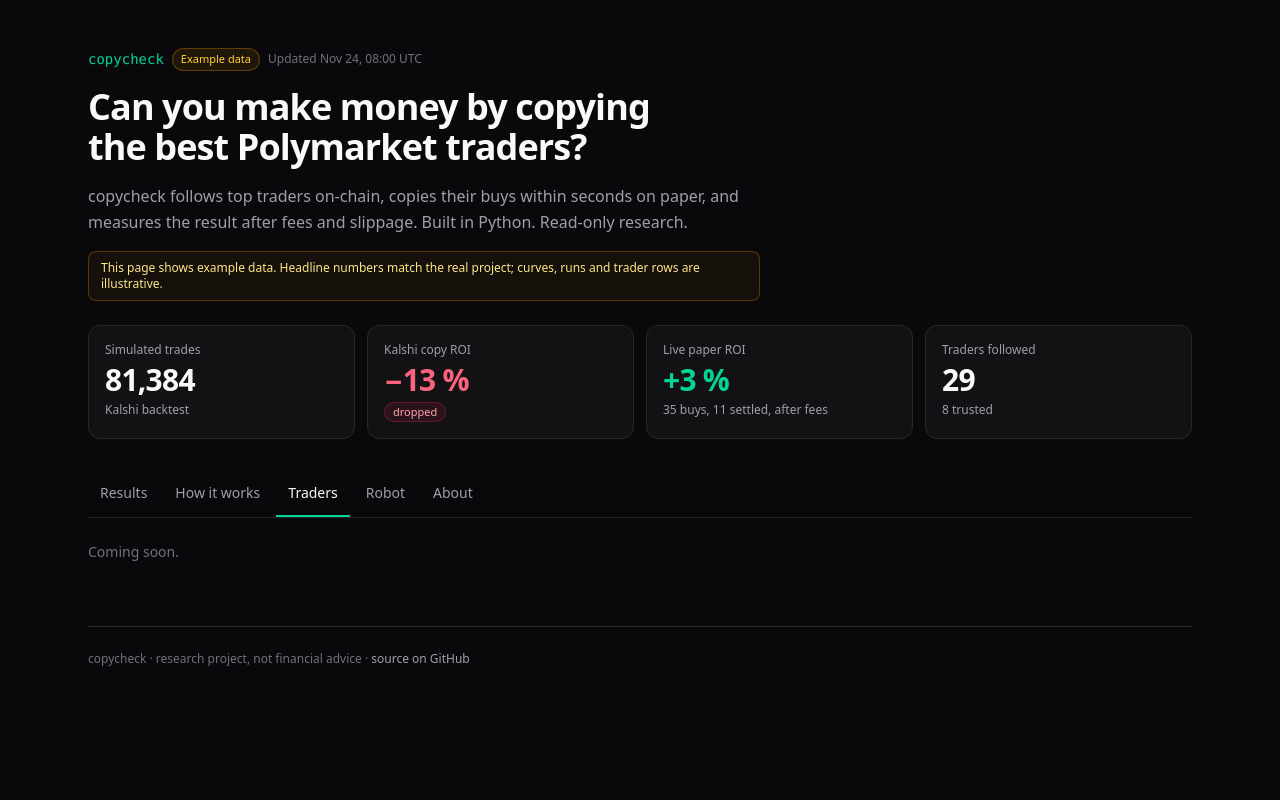
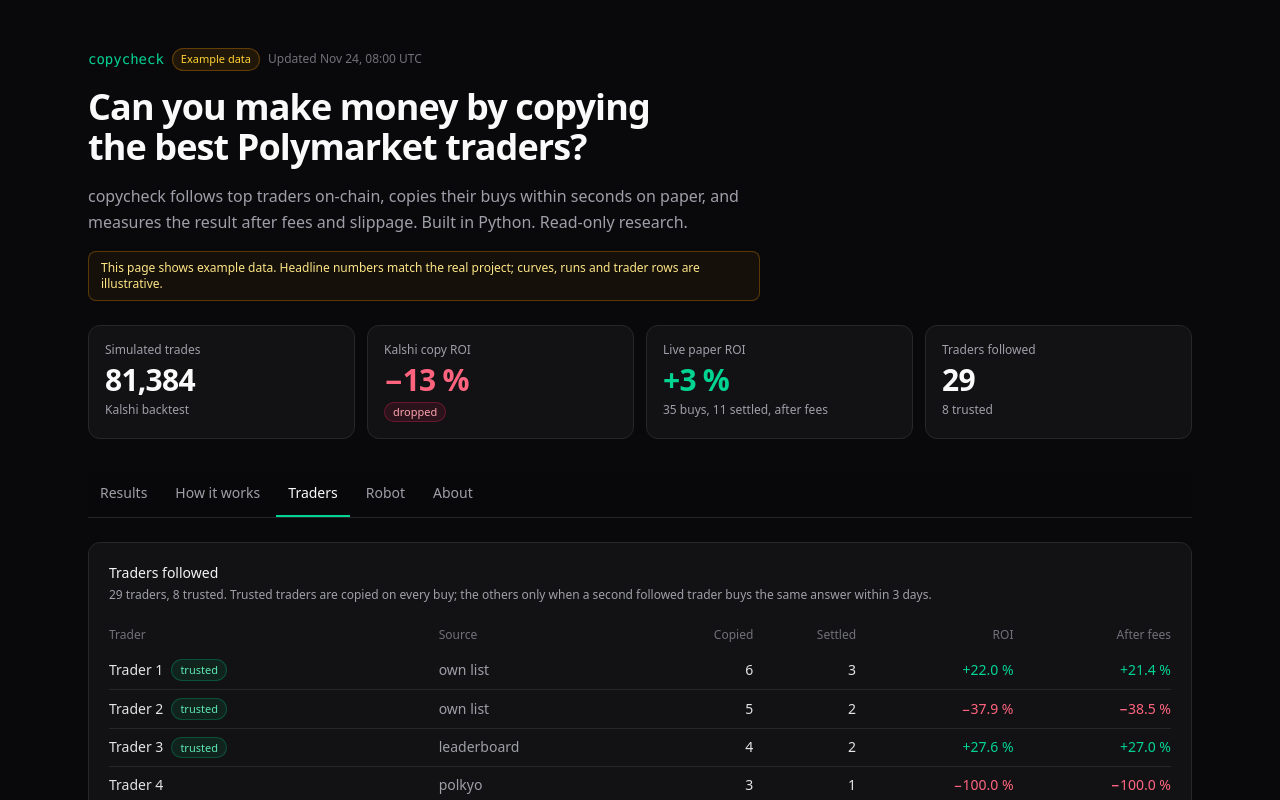
Before and after one commit to robinhel/mimic, a React (Vite) app in the folder dashboard/: page / in a window 1280 px wide. Both pictures are taken after a click on the tab "Traders". Shown: the top 800 px of the page. Built offline with nearby package versions, Linux system fonts and the light colour scheme.

Commit message:
dashboard: Traders section
Amp-Thread-ID: https://ampcode.com/threads/T-01a20da4-5ed9-7499-876b-35a76e0af51e
Co-authored-by: Robin Hellgren <robin.hellgren@digitalstep.se>

```diff
--- a/dashboard/src/App.tsx
+++ b/dashboard/src/App.tsx
@@ -1,5 +1,6 @@
 import { type ReactNode, useState } from "react";
 import HowItWorks from "./components/HowItWorks";
+import Traders from "./components/Traders";
 import Results from "./components/Results";
 import { Badge, Stat } from "./components/ui";
 import { useData } from "./data";
@@ -77,7 +78,8 @@ export default function App() {
       <main className="mt-6">
         {tab === "results" && <Results data={data} />}
         {tab === "how" && <HowItWorks data={data} />}
-        {(tab === "traders" || tab === "robot" || tab === "about") && <p className="text-sm text-zinc-500">Coming soon.</p>}
+        {tab === "traders" && <Traders data={data} />}
+        {(tab === "robot" || tab === "about") && <p className="text-sm text-zinc-500">Coming soon.</p>}
       </main>
     </Shell>
   );
--- /dev/null
+++ b/dashboard/src/components/Traders.tsx
@@ -0,0 +1,68 @@
+import { useState } from "react";
+import { pct, source, tone } from "../format";
+import type { Data } from "../types";
+import { Badge, Card } from "./ui";
+
+export default function Traders({ data }: { data: Data }) {
+  const [all, setAll] = useState(false);
+  const sorted = [...data.traders].sort((a, b) => b.copied - a.copied || b.settled - a.settled);
+  const active = sorted.filter((t) => t.copied > 0);
+  const rows = all ? sorted : active;
+  const trusted = data.traders.filter((t) => t.safe).length;
+
+  return (
+    <div className="grid gap-4">
+      <Card
+        title="Traders followed"
+        sub={`${data.traders.length} traders, ${trusted} trusted. Trusted traders are copied on every buy; the others only when a second followed trader buys the same answer within 3 days.`}
+      >
+        <div className="-mx-4 overflow-x-auto px-4 sm:mx-0 sm:px-0">
+          <table className="w-full text-sm">
+            <thead className="text-left text-xs text-zinc-500">
+              <tr>
+                <th className="py-2 font-normal">Trader</th>
+                <th className="hidden py-2 font-normal sm:table-cell">Source</th>
+                <th className="py-2 text-right font-normal">Copied</th>
+                <th className="hidden py-2 text-right font-normal sm:table-cell">Settled</th>
+                <th className="hidden py-2 text-right font-normal md:table-cell">ROI</th>
+                <th className="py-2 text-right font-normal">After fees</th>
+              </tr>
+            </thead>
+            <tbody className="divide-y divide-zinc-800">
+              {rows.map((t) => (
+                <tr key={t.name}>
+                  <td className="py-2 pr-2">
+                    <div className="flex flex-wrap items-center gap-x-2 gap-y-1">
+                      <span className="text-zinc-200">{t.name}</span>
+                      {t.safe && <Badge tone="green">trusted</Badge>}
+                    </div>
+                    <div className="text-xs text-zinc-500 sm:hidden">
+                      {source(t.source)} · {t.settled} settled
+                    </div>
+                  </td>
+                  <td className="hidden py-2 text-zinc-400 sm:table-cell">{source(t.source)}</td>
+                  <td className="num py-2 text-right">{t.copied}</td>
+                  <td className="num hidden py-2 text-right sm:table-cell">{t.settled}</td>
+                  <td className={`num hidden py-2 text-right md:table-cell ${tone(t.roi_pct)}`}>{pct(t.roi_pct)}</td>
+                  <td className={`num py-2 text-right font-medium ${tone(t.roi_fee_pct)}`}>{pct(t.roi_fee_pct)}</td>
+                </tr>
+              ))}
+            </tbody>
+          </table>
+        </div>
+        {active.length < sorted.length && (
+          <button
+            onClick={() => setAll(!all)}
+            className="mt-4 rounded-lg border border-zinc-700 px-3 py-1.5 text-xs text-zinc-300 hover:border-zinc-500 hover:text-zinc-100"
+          >
+            {all ? "Show only copied traders" : `Show all ${sorted.length} (${sorted.length - active.length} with no copied buys)`}
+          </button>
+        )}
+        <p className="mt-4 text-xs text-zinc-500">
+          Names are public Polymarket names or aliases. No wallet addresses are published. ROI is “—” until a copied buy has settled.
+          With a few settled buys per trader, single results swing a lot.
+        </p>
+      </Card>
+    </div>
+  );
+}
```
